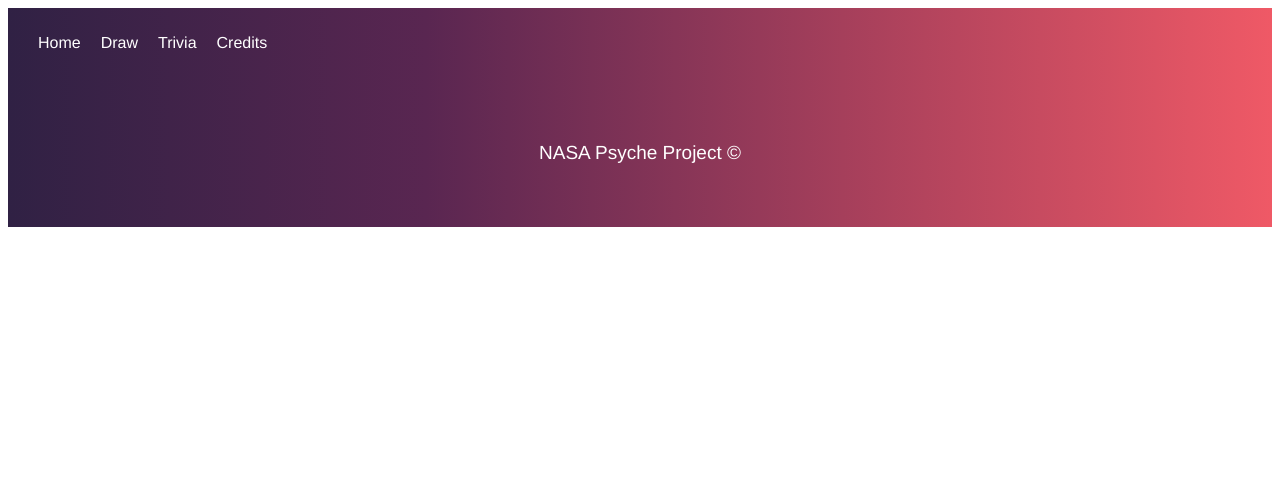
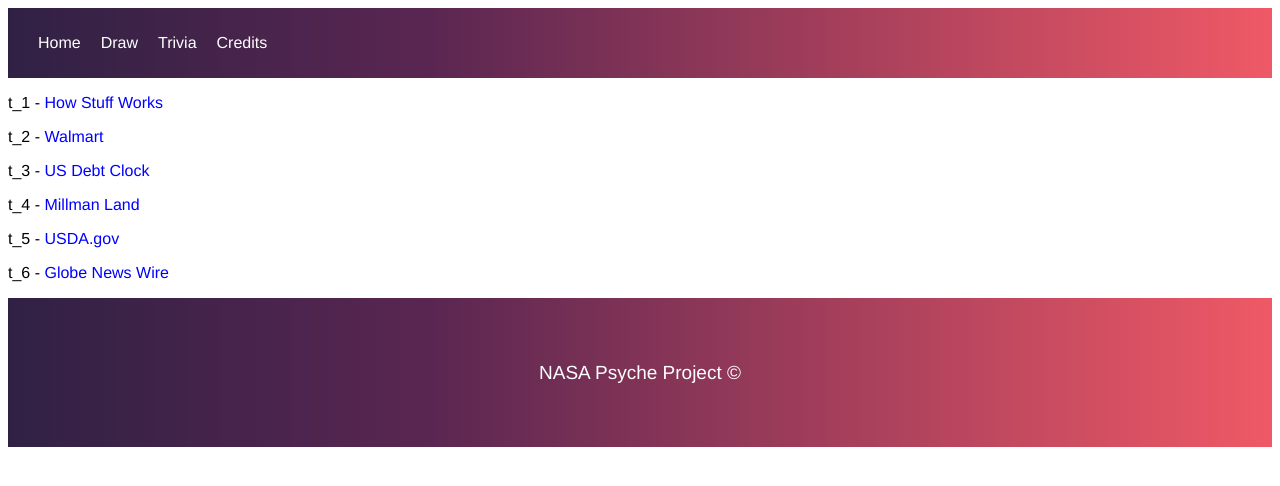
Before and after one commit to MissionToPsyche-Iridium/iridium_23f_year_sim-byu-i, a React (Create React App) app in the folder psyche/: page /Sources in a window 1280 px wide. Shown: the top 486 px of the page. Built offline with nearby package versions, Linux system fonts and the light colour scheme.

Commit message:
Added a page for links to outside sources.

```diff
--- a/psyche/src/App.js
+++ b/psyche/src/App.js
@@ -8,6 +8,8 @@
 import CreditsPage from './pages/creditsPage';
 import HomePage from './pages/homePage';
 import PreviewPage from './pages/previewPage'; // Import the PreviewPage
+import SourcesPage from './pages/sourcesPage.js';
+
 
 function App() {
   const [submittedImage, setSubmittedImage] = useState(null); // State to hold the submitted image
@@ -25,6 +27,7 @@
             element={<PreviewPage image={submittedImage} />} />
           <Route path='/Trivia' element={<TriviaPage />} />
           <Route path='/Credits' element={<CreditsPage />} />
+          <Route path='/Sources' element={<SourcesPage/>} />
         </Routes>
       </Layout>
     </Router>
--- a/psyche/src/components/psycheCost.js
+++ b/psyche/src/components/psycheCost.js
@@ -1,5 +1,5 @@
 import React from "react";
-import "../componentsCSS/trivia.css"
+import "../componentsCSS/trivia.css";
 
 import Accordion from '@mui/material/Accordion';
 import AccordionDetails from '@mui/material/AccordionDetails';
@@ -17,7 +17,7 @@
                 </AccordionSummary>
 
                 <AccordionDetails>
-                    Psyche is estimated to be worth, on the low end of estimates, $10,000 quadrillion<sup>t_1</sup>. Lets look what we could buy for that amount of money to try to understand how massive it is! Also just as a disclaimer all of these values are just estimates. This is purely a fun exercise and is not meant to be a source of concrete answers, especially when you get down to the last few items in the list. You can have some fun with this as well just pull out a calculator and look up what an item is worth and take 10,000 quadrillion divided by that cost.
+                    Psyche is estimated to be worth, on the low end of estimates, $10,000 quadrillion <a href="/Sources" target="_blank"><sup>t_1</sup></a>. Lets look what we could buy for that amount of money to try to understand how massive it is! Also just as a disclaimer all of these values are just estimates. This is purely a fun exercise and is not meant to be a source of concrete answers, especially when you get down to the last few items in the list. You can have some fun with this as well just pull out a calculator and look up what an item is worth and take 10,000 quadrillion divided by that cost.
                 </AccordionDetails>
 
                 <Accordion>
@@ -27,7 +27,7 @@
                     </AccordionSummary>
 
                     <AccordionDetails>
-                        Right now could go online and buy 500 sheets of paper for $5.57<sup>t_2</sup>. If we divide 10,000 quadrillion by 5.57 we get the number 1,795,332,136,445,242,370. Now we have to multiply that by 500 so we get the number of pieces of paper. 897,666,068,222,621,185,000. That is the number of pieces of paper you will have. That is not a very useful comparison seeing as how that is a larger number than what we started with. Great now what? Well what if we stacked each of the papers on top of each other; how high would it be. If we say each piece of paper is .1mm thick, which seems to be a good guess, then we could stack paper to go to the sun... 965,232,331,422 times. So maybe paper was a bad comparison. Let's go with something more expensive.
+                        Right now could go online and buy 500 sheets of paper for $5.57 <a href="/Sources" target="_blank"><sup>t_2</sup></a>. If we divide 10,000 quadrillion by 5.57 we get the number 1,795,332,136,445,242,370. Now we have to multiply that by 500 so we get the number of pieces of paper. 897,666,068,222,621,185,000. That is the number of pieces of paper you will have. That is not a very useful comparison seeing as how that is a larger number than what we started with. Great now what? Well what if we stacked each of the papers on top of each other; how high would it be. If we say each piece of paper is .1mm thick, which seems to be a good guess, then we could stack paper to go to the sun... 965,232,331,422 times. So maybe paper was a bad comparison. Let's go with something more expensive.
                     </AccordionDetails>
 
                 </Accordion>
@@ -51,7 +51,7 @@
                     </AccordionSummary>
 
                     <AccordionDetails>
-                        Without getting political it is well agreed that the US Nation Debt is very large. As of writing this we are looking at roughly $36 trillion<sup>t_3</sup>. So how many times could we pay off this debt if we somehow sold the Psyche asteroid? 277,778 times. Well that number is a more comprehensible, but still to big for me. Lets go bigger!
+                        Without getting political it is well agreed that the US Nation Debt is very large. As of writing this we are looking at roughly $36 trillion <a href="/Sources" target="_blank"><sup>t_3</sup></a>. So how many times could we pay off this debt if we somehow sold the Psyche asteroid? 277,778 times. Well that number is a more comprehensible, but still to big for me. Lets go bigger!
                     </AccordionDetails>
 
                 </Accordion>
@@ -64,7 +64,7 @@
                     </AccordionSummary>
 
                     <AccordionDetails>
-                        This is going to be a very rough estimate, but lets go for it. According to an article written back in 2022<sup>t_4</sup> one acre of land in America is on average $12,000. With there being about 2.26 billion acres<sup>t_5</sup> making up America; we would be able to buy the entirety of America, according to these numbers, 368,732 times. Yes that is more times than we would be able to pay off the national debt. I didn't expect it either. Lets go bigger.
+                        This is going to be a very rough estimate, but lets go for it. According to an article written back in 2022 <a href="/Sources" target="_blank"><sup>t_4</sup></a> one acre of land in America is on average $12,000. With there being about 2.26 billion acres <a href="/Sources" target="_blank"><sup>t_5</sup></a> making up America; we would be able to buy the entirety of America, according to these numbers, 368,732 times. Yes that is more times than we would be able to pay off the national debt. I didn't expect it either. Lets go bigger.
                     </AccordionDetails>
 
                 </Accordion>
@@ -76,7 +76,7 @@
                     </AccordionSummary>
 
                     <AccordionDetails>
-                        One source<sup>t_6</sup> says Earth is estimated to be worth about $33 quadrillion. Doing some math we see that we could buy 303 Earths. That however was one of the biggest prices for Earth many other sources say it is $5 quadrillion which would mean we could buy 2,000 Earths.
+                        One source <a href="/Sources" target="_blank"><sup>t_6</sup></a> says Earth is estimated to be worth about $33 quadrillion. Doing some math we see that we could buy 303 Earths. That however was one of the biggest prices for Earth many other sources say it is $5 quadrillion which would mean we could buy 2,000 Earths.
                     </AccordionDetails>
 
                 </Accordion>
--- a/psyche/src/componentsCSS/trivia.css
+++ b/psyche/src/componentsCSS/trivia.css
@@ -5,3 +5,14 @@
     padding: 20px;
 
 }
+
+a {
+    text-decoration: none;
+    color: blue;
+
+}
+
+a:hover {
+    color: rgb(255, 94, 0);
+
+}
--- /dev/null
+++ b/psyche/src/pages/sourcesPage.js
@@ -0,0 +1,25 @@
+import React from "react";
+
+
+
+const SourcesPage = () => (
+
+    <div>
+
+        <p>t_1 - <a href="https://science.howstuffworks.com/psyche-16-asteroid.htm#:~:text=Unlike%20most%20asteroids%2C%20which%20are,is%20%2410%2C000%20quadrillion%2C%20or%20%2410%2C000%2C000%2C000%2C000%2C000%2C000.">How Stuff Works</a></p>
+
+        <p>t_2 - <a href="https://www.walmart.com/ip/Pen-Gear-Copy-Paper-8-5-x-11-20-lb-White-500-Sheets/487634010?wmlspartner=wlpa&selectedSellerId=0&wl13=1878&gclsrc=aw.ds&adid=22222222277487634010_117755028669_12420145346&wl0=&wl1=g&wl2=c&wl3=501107745824&wl4=pla-394283752452&wl5=9029499&wl6=&wl7=&wl8=&wl9=pla&wl10=8175035&wl11=local&wl12=487634010&veh=sem_LIA&gclsrc=aw.ds&gad_source=1&gclid=CjwKCAiA9IC6BhA3EiwAsbltOFZf0OUhMLneuu8IaRPvf_yyZQlnW96R_Qgy6tre8bhmpuYaZqrAuRoCmioQAvD_BwE">Walmart</a></p>
+
+        <p>t_3 - <a href="https://www.usdebtclock.org/">US Debt Clock</a></p>
+
+        <p>t_4 - <a href="https://millmanland.com/company-news/how-much-is-an-acre-of-land/#:~:text=The%20average%20value%20of%20an,United%20States%20is%20about%20%2412%2C000.">Millman Land</a></p>
+
+        <p>t_5 - <a href="https://www.ers.usda.gov/topics/farm-economy/land-use-land-value-tenure/major-land-uses/#:~:text=The%20U.S.%20land%20area%20covers%20nearly%202.26%20billion%20acres.">USDA.gov</a></p>
+
+        <p>t_6 - <a href="https://www.globenewswire.com/news-release/2021/05/06/2224758/0/en/The-value-of-Earth-s-natural-infrastructure-falls-to-33-quadrillion-says-environmental-study.html#:~:text=The%20analysis%2C%20completed%20by%20Environmental,is%20equivalent%20to%201%2C000%20trillion.">Globe News Wire</a></p>
+
+
+   </div>
+);
+
+  export default SourcesPage;
```
Also changed, not shown: psyche/src/pages/creditsPage.js (+0 -17 lines).
